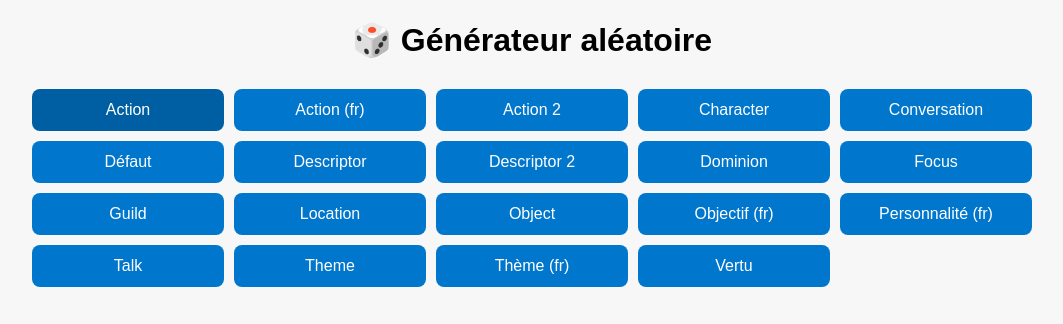
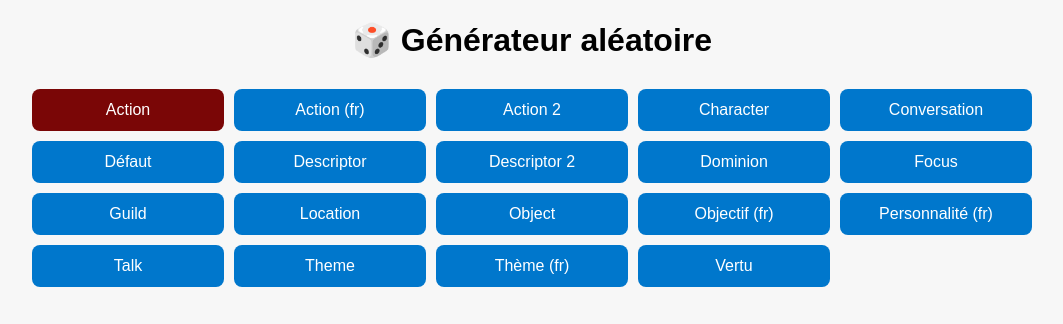
Before and after one commit to fabulogenesis/fabulogenesis, a plain HTML site: page index.html in a window 1280 px wide. In both pictures the pointer is over the button "Action". Shown: the top 324 px of the page, without its empty margins (108-1171 px from the left). Drawn offline with Linux system fonts and the light colour scheme.

Commit message:
bouton rouge

```diff
--- a/index.html
+++ b/index.html
@@ -35,7 +35,7 @@
     }
 
     button:hover {
-      background: #005fa3;
+      background: #7a0606;
     }
 
     #output {
```
